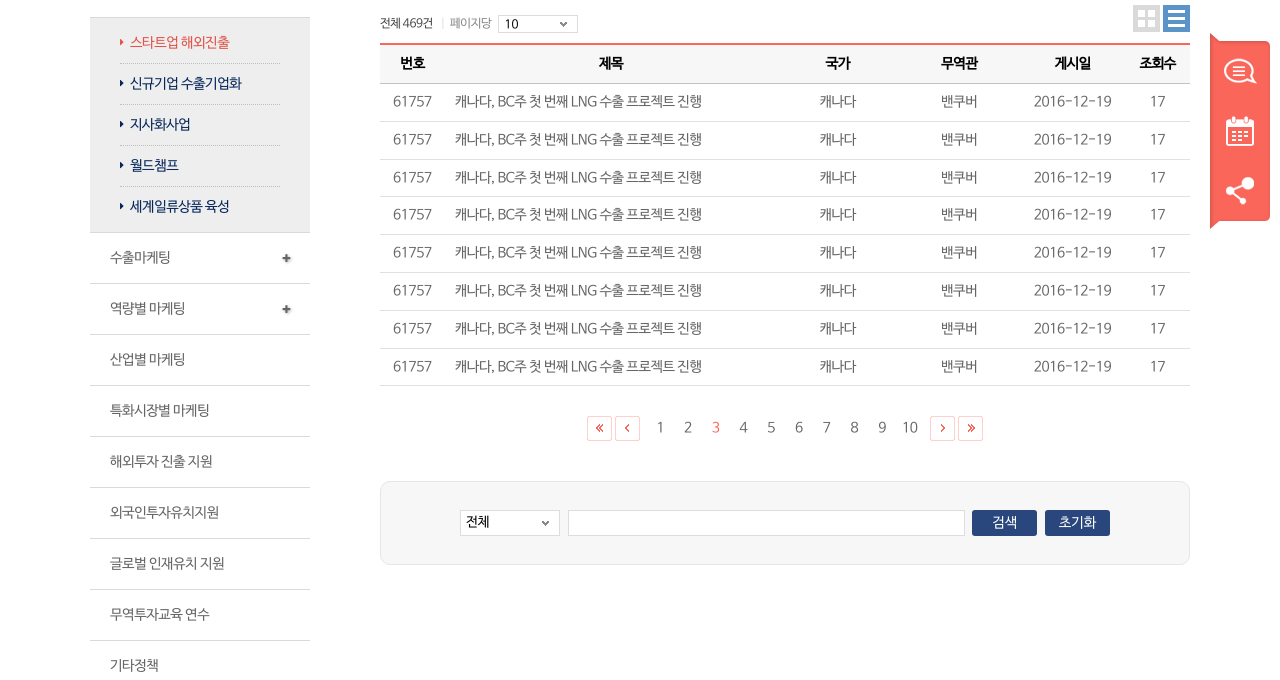
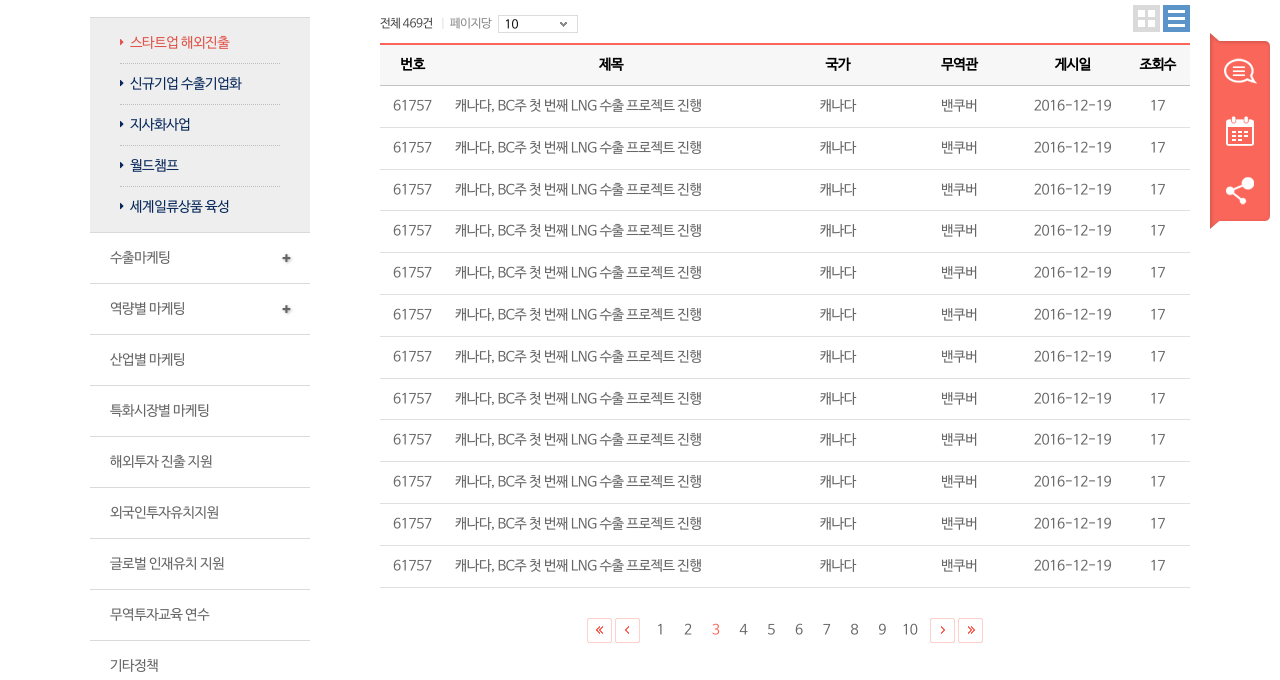
Before and after one commit to damanegi79/kotra, a plain HTML site: page html_kr/sub_bbsList_type02.html in a window 1280 px wide. Shown: the part 297-977 px from the top of the page. Drawn offline with Linux system fonts and the light colour scheme.

Commit message:
no message

```diff
--- a/css/style_kr.css
+++ b/css/style_kr.css
@@ -682,8 +682,8 @@ button{background: none; border: none;font-size: 14px;}
 .seed_tbl .vb {vertical-align:bottom;}
 .seed_tbl table {width:100%;border-collapse:collapse;table-layout:fixed;}
 .seed_tbl thead tr {}
-.seed_tbl thead th {position:relative;height:38px;color:#000;border-bottom:1px solid #C3C3C3;background:#F7F7F7;}
-.seed_tbl table td {padding:10px;}
+.seed_tbl thead th {position:relative;height:40px;color:#000;border-bottom:1px solid #C3C3C3;background:#F7F7F7;}
+.seed_tbl table td {padding:12px 10px;}
 .seed_tbl table td {border-bottom:1px solid #e0e0e0;}
 .seed_tbl table tr:last-child td {}
 .seed_tbl table .textDown {word-break:break-word;}
--- a/html_kr/sub_bbsList_type02.html
+++ b/html_kr/sub_bbsList_type02.html
@@ -443,6 +443,78 @@
                                                 17
                                             </td>
                                         </tr>
+                                        <tr>
+                                            <td class="ac">61757</td>
+                                            <td class="al bbsTitle">
+                                                <a href="#" title="상세보기">캐나다, BC주 첫 번째 LNG 수출 프로젝트 진행</a>
+                                            </td>
+                                            <td class="ac">
+                                                캐나다
+                                            </td>
+                                            <td class="ac">
+                                                밴쿠버
+                                            </td>
+                                            <td class="ac">
+                                                2016-12-19
+                                            </td>
+                                            <td class="ac">
+                                                17
+                                            </td>
+                                        </tr>
+                                        <tr>
+                                            <td class="ac">61757</td>
+                                            <td class="al bbsTitle">
+                                                <a href="#" title="상세보기">캐나다, BC주 첫 번째 LNG 수출 프로젝트 진행</a>
+                                            </td>
+                                            <td class="ac">
+                                                캐나다
+                                            </td>
+                                            <td class="ac">
+                                                밴쿠버
+                                            </td>
+                                            <td class="ac">
+                                                2016-12-19
+                                            </td>
+                                            <td class="ac">
+                                                17
+                                            </td>
+                                        </tr>
+                                        <tr>
+                                            <td class="ac">61757</td>
+                                            <td class="al bbsTitle">
+                                                <a href="#" title="상세보기">캐나다, BC주 첫 번째 LNG 수출 프로젝트 진행</a>
+                                            </td>
+                                            <td class="ac">
+                                                캐나다
+                                            </td>
+                                            <td class="ac">
+                                                밴쿠버
+                                            </td>
+                                            <td class="ac">
+                                                2016-12-19
+                                            </td>
+                                            <td class="ac">
+                                                17
+                                            </td>
+                                        </tr>
+                                        <tr>
+                                            <td class="ac">61757</td>
+                                            <td class="al bbsTitle">
+                                                <a href="#" title="상세보기">캐나다, BC주 첫 번째 LNG 수출 프로젝트 진행</a>
+                                            </td>
+                                            <td class="ac">
+                                                캐나다
+                                            </td>
+                                            <td class="ac">
+                                                밴쿠버
+                                            </td>
+                                            <td class="ac">
+                                                2016-12-19
+                                            </td>
+                                            <td class="ac">
+                                                17
+                                            </td>
+                                        </tr>
                                     </tbody>
                                 </table>
                             </div>
```
